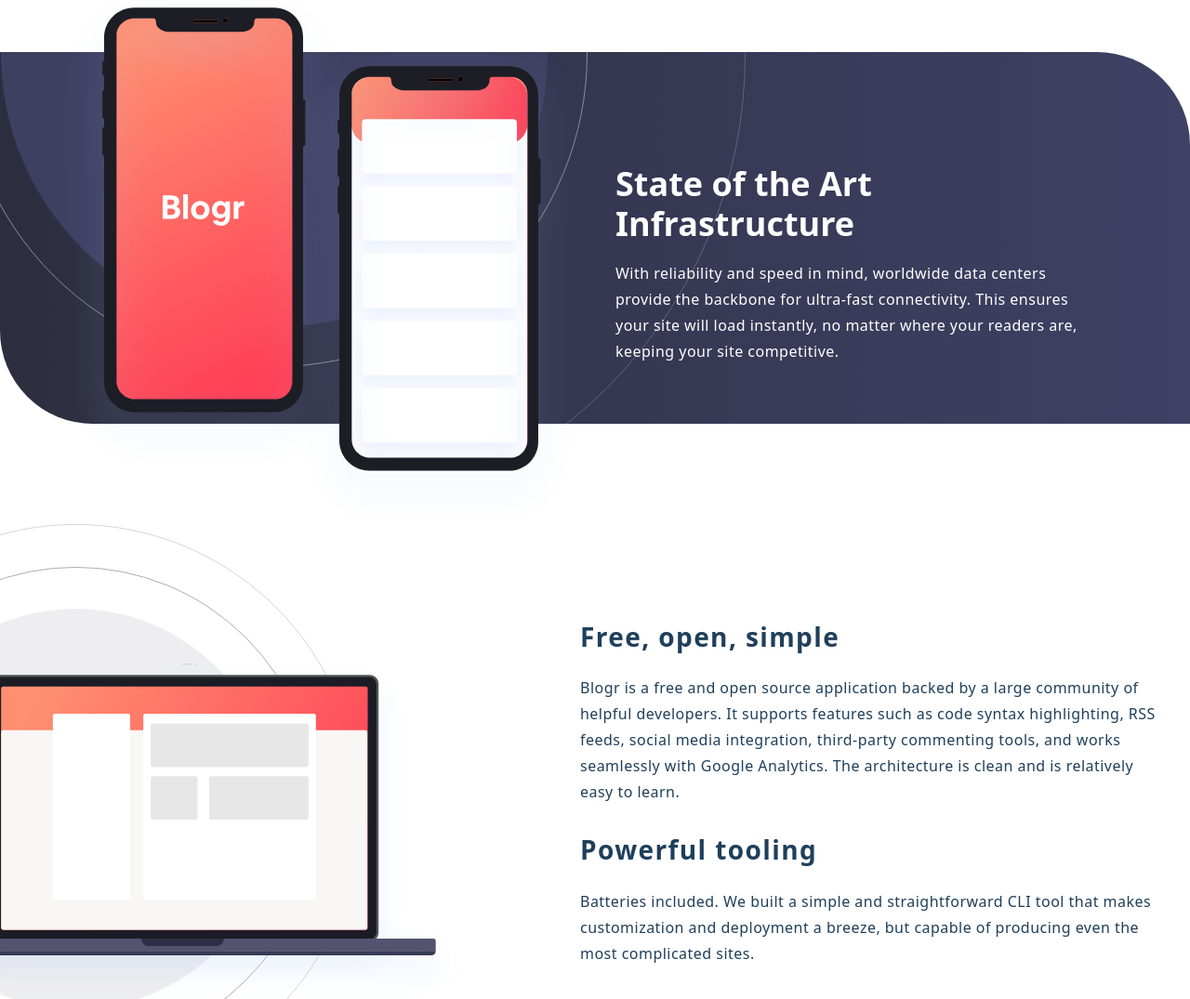
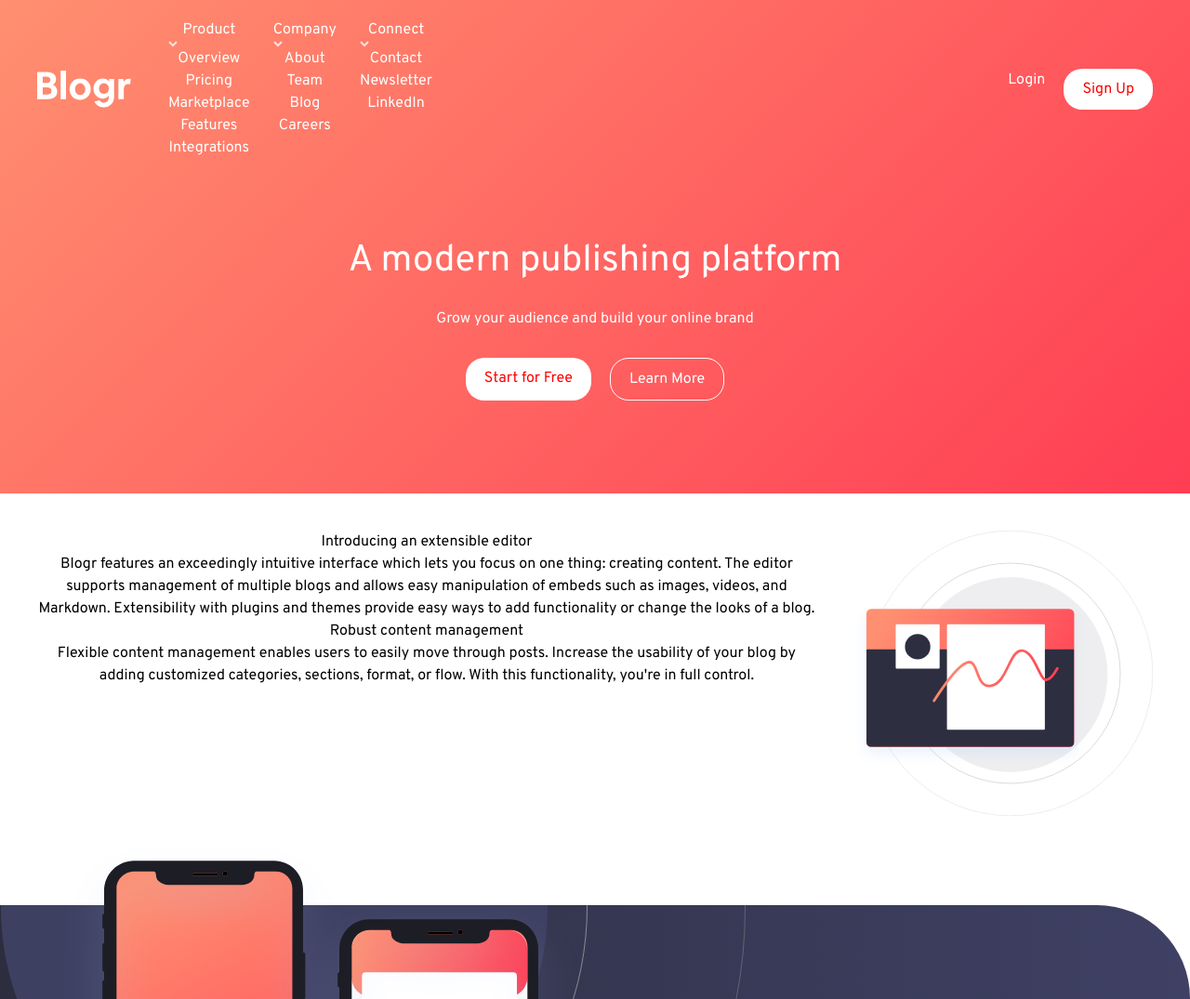
Before and after one commit to NerdJs6912/group5-blog-project, a plain HTML site: page index.html in a window 1280 px wide. Shown: the top 1075 px of the page at 93% size. Drawn offline with nearby package versions, Linux system fonts and the light colour scheme.

Commit message:
Added and edited section 1 and 2

```diff
--- a/index.html
+++ b/index.html
@@ -20,12 +20,81 @@
   <body>
     <div class="main">
       <!-- section1 begins -->
-      <div class="section1"></div>
-      <!-- section1 ends  -->
+      <div class="section1">
+        <header class="header">
+          <nav class="nav">
+            <div class="nav-left">
+              <img src="./images/logo.svg" alt="Blogr Logo" class="logo">
+              <ul class="nav-links">
+                <li class="dropdown">
+                  <a href="#">Product <img src="./images/icon-arrow-light.svg" alt="arrow" class="arrow"></a>
+                  <ul class="dropdown-content">
+                    <li><a href="#">Overview</a></li>
+                    <li><a href="#">Pricing</a></li>
+                    <li><a href="#">Marketplace</a></li>
+                    <li><a href="#">Features</a></li>
+                    <li><a href="#">Integrations</a></li>
+                  </ul>
+                </li>
+                <li class="dropdown">
+                  <a href="#">Company <img src="./images/icon-arrow-light.svg" alt="arrow" class="arrow"></a>
+                  <ul class="dropdown-content">
+                    <li><a href="#">About</a></li>
+                    <li><a href="#">Team</a></li>
+                    <li><a href="#">Blog</a></li>
+                    <li><a href="#">Careers</a></li>
+                  </ul>
+                </li>
+                <li class="dropdown">
+                  <a href="#">Connect <img src="./images/icon-arrow-light.svg" alt="arrow" class="arrow"></a>
+                  <ul class="dropdown-content">
+                    <li><a href="#">Contact</a></li>
+                    <li><a href="#">Newsletter</a></li>
+                    <li><a href="#">LinkedIn</a></li>
+                  </ul>
+                </li>
+              </ul>
+            </div>
+            <div class="nav-right">
+              <a href="#" class="login-btn">Login</a>
+              <a href="#" class="signup-btn">Sign Up</a>
+            </div>
+          </nav>
+          <div class="hero">
+            <h1>A modern publishing platform</h1>
+            <p>Grow your audience and build your online brand</p>
+            <div class="cta-buttons">
+              <a href="#" class="start-btn">Start for Free</a>
+              <a href="#" class="learn-btn">Learn More</a>
+            </div>
+          </div>
+        </header>
+      </div>
+      <!-- section1 ends -->
 
       <!-- section2 begins -->
-      <div class="section2"></div>
-      <!-- section2 ends  -->
+      <section class="future-section">
+        <div class="future-content">
+          <div class="future-text">
+            <article>
+              <h3>Introducing an extensible editor</h3>
+              <p>Blogr features an exceedingly intuitive interface which lets you focus on one thing: creating content.
+              The editor supports management of multiple blogs and allows easy manipulation of embeds such as images,
+              videos, and Markdown. Extensibility with plugins and themes provide easy ways to add functionality or
+              change the looks of a blog.</p>
+            </article>
+            <article>
+              <h3>Robust content management</h3>
+              <p>Flexible content management enables users to easily move through posts. Increase the usability of your blog
+              by adding customized categories, sections, format, or flow. With this functionality, you're in full control.</p>
+            </article>
+          </div>
+          <div class="future-image">
+            <img src="./images/illustration-editor-desktop.svg" alt="Editor Illustration">
+          </div>
+        </div>
+      </section>
+      <!-- section2 ends -->
 
       <!-- section 3 and section 4 begins -->
       <div class="section-three">
--- a/style.css
+++ b/style.css
@@ -10,6 +10,132 @@
 
 body {
   margin: auto;
+  font-family: 'Overpass', sans-serif;
+}
+
+/* Remove dots from all lists */
+ul {
+    list-style: none;
+}
+
+/* Remove underlines from all links */
+a {
+    text-decoration: none;
+}
+
+/* Header */
+.header {
+    background: linear-gradient(135deg, hsl(13, 100%, 72%), hsl(353, 100%, 62%));
+    color: white;
+    padding: 20px;
+    text-align: center;
+}
+
+/* Navigation */
+.nav {
+    display: flex;
+    justify-content: space-between;
+    align-items: center;
+    max-width: 1200px;
+    margin: 0 auto;
+}
+
+.nav-left {
+    display: flex;
+    align-items: center;
+    gap: 40px;
+}
+
+.nav-links {
+    display: flex;
+    gap: 25px;
+}
+
+.nav-links a {
+    color: white;
+}
+
+/* Buttons */
+.nav-right {
+    display: flex;
+    gap: 20px;
+}
+
+.signup-btn {
+    background: white;
+    color: red;
+    padding: 10px 20px;
+    border-radius: 20px;
+    text-decoration: none;
+}
+
+.login-btn {
+    color: white;
+    text-decoration: none;
+}
+
+/* Hero section */
+.hero {
+    padding: 80px 20px;
+}
+
+.hero h1 {
+    font-size: 40px;
+    margin-bottom: 20px;
+}
+
+.hero p {
+    margin-bottom: 30px;
+}
+
+.cta-buttons {
+    display: flex;
+    justify-content: center;
+    gap: 20px;
+}
+
+.start-btn {
+    background: white;
+    color: red;
+    padding: 10px 20px;
+    border-radius: 20px;
+    text-decoration: none;
+}
+
+.learn-btn {
+    border: 1px solid white;
+    color: white;
+    padding: 10px 20px;
+    border-radius: 20px;
+    text-decoration: none;
+}
+
+/* Future section */
+.future-section {
+    padding: 40px 20px;
+    text-align: center;
+}
+
+.future-content {
+    display: flex;
+    max-width: 1200px;
+    margin: 0 auto;
+    gap: 40px;
+}
+
+.future-image img {
+    max-width: 100%;
+}
+
+/* Mobile responsive */
+@media (max-width: 768px) {
+    .nav, .nav-left, .nav-links {
+        flex-direction: column;
+    }
+
+    .future-content {
+        flex-direction: column;
+    }
 }
 
 /* section 3 and section 4 styling */
```
